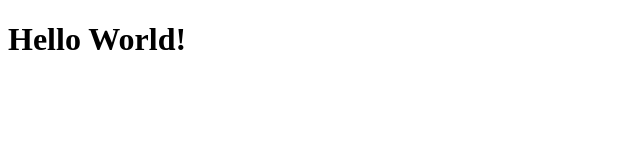
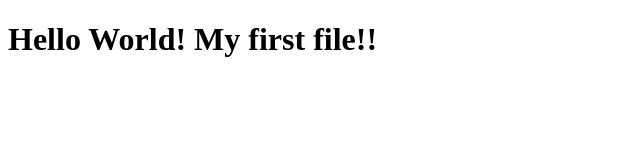
Before and after one commit to pavi2025-lgtm/coursera-test, a plain HTML site: page site/index_site.html in a window 1280 px wide. Shown: the whole page, without its empty margins (0-640 px from the left). Drawn offline with Linux system fonts and the light colour scheme.

Commit message:
my first

```diff
--- a/site/index_site.html
+++ b/site/index_site.html
@@ -2,6 +2,6 @@
 <html>
 <head><title>Hello Coursera!</title></head>
 <body>
-<h1>Hello World!</h1>
+<h1>Hello World! My first file!!</h1>
 </body>
 </html>
```
